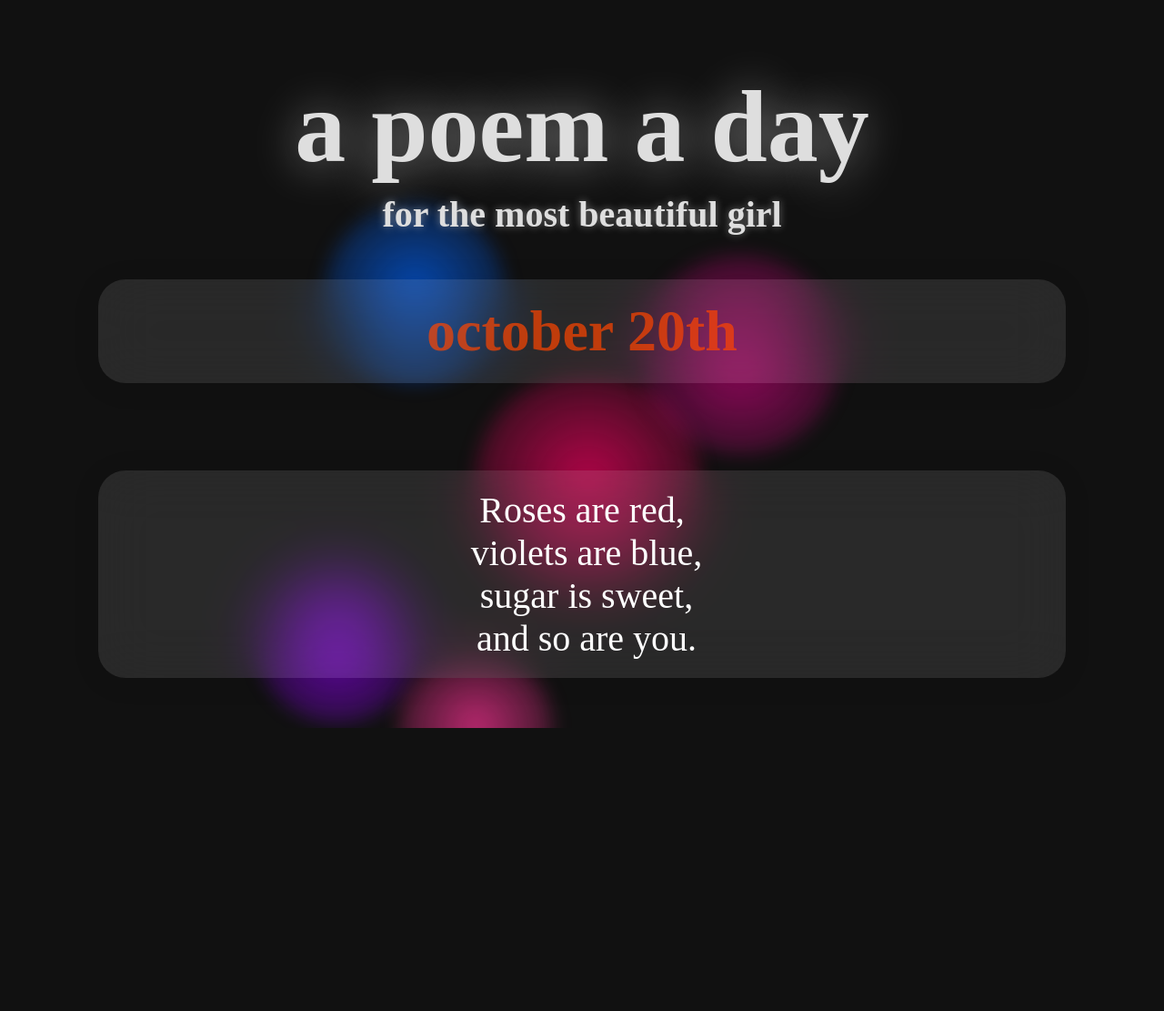
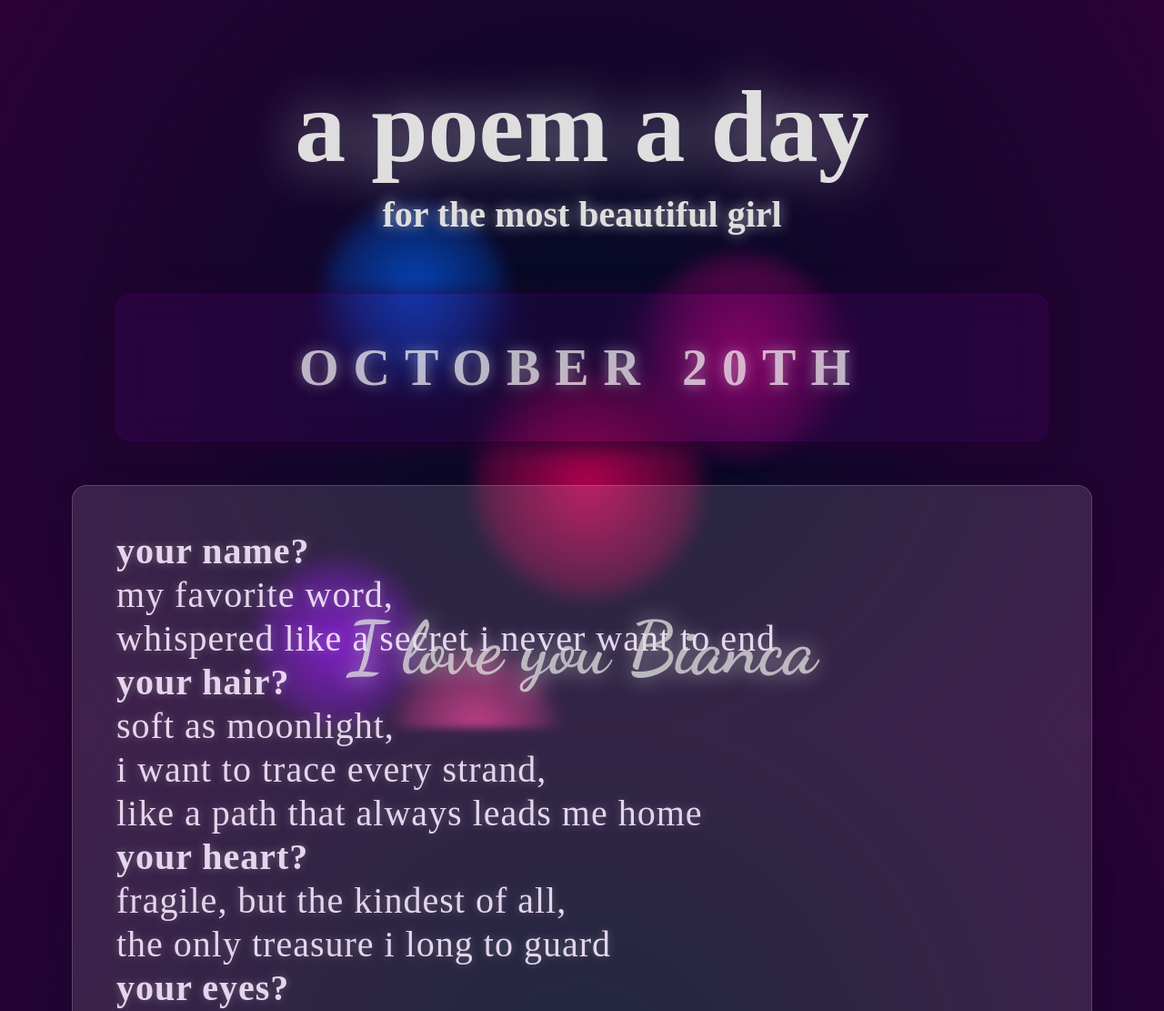
Before and after one commit to code4bebo/apoemaday, a plain HTML site: page index.html in a window 1280 px wide. Shown: the top 1111 px of the page at 91% size. Before the commit the page ends 800 px from the top, so only its background shows below. Drawn offline with Linux system fonts and the light colour scheme.

Commit message:
push latest state

```diff
--- a/index.html
+++ b/index.html
@@ -17,15 +17,16 @@
         <div class="light"></div>
     </div>
 
-    <div class="poem-container">
+    <div class="absolute-content">
         <h1>a poem a day</h1>
         <strong>for the most beautiful girl</strong>
-        <div class="glass-card">
+        <div class="glass-card date-header">
             <span id="date">this is glass</span>
         </div>
         <div id="poem" class="glass-card">
-
+            <span id="poem-text">An empty poem.</span>
         </div>
     </div>
+    <span class="signature">I love you Bianca</span>
 </body>
 </html>
--- a/script.js
+++ b/script.js
@@ -1,6 +1,6 @@
 window.onload = function() {
     const dateElement = document.getElementById("date");
-    const poemElement = document.getElementById("poem");
+    const poemElement = document.getElementById("poem-text");
     dateElement.innerHTML = getDateString();
     poemElement.innerHTML = getTodaysPoem();
 };
@@ -14,13 +14,19 @@ function getDateString() {
 }
 
 function getTodaysPoem() {
+    const baselineDate = new Date("2024-10-20");
+    const offsetInDays = Math.floor((new Date() - baselineDate) / (1000 * 60 * 60 * 24));
     const poems = getPoems();
-    return poems[0];
+    return poems[offsetInDays % poems.length];
 }
 
 function getPoems() {
     return [
-        "Roses are red,\n violets are blue,\n sugar is sweet,\n and so are you.",
+        "<b>your name?</b>\nmy favorite word,\nwhispered like a secret i never want to end\n" +
+        "<b>your hair?</b>\nsoft as moonlight,\ni want to trace every strand,\nlike a path that always leads me home</b>\n" +
+        "<b>your heart?</b>\nfragile, but the kindest of all,\nthe only treasure i long to guard\n" +
+        "<b>your eyes?</b>\noceans where my fears drown,\nleaving nothing but light\n" +
+        "<b>your lips?</b>\nmagnetic,\npulling me closer with every glance\n",
         "I carry your heart with me (I carry it in my heart) I am never without it (anywhere I go you go, my dear; and whatever is done by only me is"
     ]
 }
--- a/style.css
+++ b/style.css
@@ -1,3 +1,5 @@
+@import url('https://fonts.googleapis.com/css2?family=Dancing+Script:wght@700&display=swap');
+
 body {
     margin: 0;
     height: 100vh;
@@ -6,21 +8,22 @@ body {
     align-items: center;
     background-color: #111;
     overflow: hidden;
+    background: radial-gradient(circle, rgb(1, 11, 35) 0%, rgb(43, 1, 54) 100%);
 }
 
 h1 {
     font-size: 7rem;
     text-align: center;
     margin-bottom: .5rem;
-    text-shadow: 0 0 50px rgba(255, 255, 255, 0.5);
+    text-shadow: 0 0 60px rgba(255, 255, 255, 0.6);
 }
 
-.poem-container strong {
+.absolute-content strong {
     font-size: 2.5rem;
-    text-shadow: 0 0 10px rgba(255, 255, 255, 0.4);
+    text-shadow: 0 0 15px rgba(255, 255, 255, 0.6);
 }
 
-.poem-container {
+.absolute-content {
     position: absolute;
     color: #dedede;
     top: 0;
@@ -35,28 +38,64 @@ h1 {
 .glass-card {
     width: 80%;
     padding: 20px;
-    margin: 3rem 0;
-    font-size: 4rem;
-    border-radius: 30px;
-    background: rgba(255, 255, 255, 0.1); /* Semi-transparent background */
-    box-shadow: 0 4px 30px rgba(0, 0, 0, 0.1); /* Soft shadow for depth */
-    backdrop-filter: blur(30px); /* Blur effect behind the card */
-    -webkit-backdrop-filter: blur(10px); /* Safari support */
-    /*border: 1px solid rgba(255, 255, 255, 0.3); !* Thin border for glassy effect *!*/
-    color: white; /* Text color for contrast */
-    text-align: center;
+    margin-top: 2rem;
+    background: rgba(255, 255, 255, 0.12);
+    border-radius: 16px;
+    box-shadow: 0 4px 30px rgba(0, 0, 0, 0.1);
+    backdrop-filter: blur(5px); /* This blurs the background behind the card */
+    -webkit-backdrop-filter: blur(30px);
+    border: 1px solid rgba(255, 255, 255, 0.16);
+    color: white;
 }
 
+
 .glass-card span {
-    font-size: 4rem;
     font-weight: bold;
     opacity: 0.7;
-    color: orangered;
+}
+
+.date-header {
+    margin-top: 4rem;
+    text-align: center;
+    color: white;
+    text-transform: uppercase;
+    letter-spacing: 1rem;
+    font-size: 3.5rem;
+    padding: 3rem 0;
+    background: rgba(98, 2, 130, 0.19);
+    border-radius: 16px;
+    box-shadow: 0 4px 30px rgb(37, 0, 49);
+    backdrop-filter: blur(20px);
+    -webkit-backdrop-filter: blur(20px);
+    border: 1px solid rgba(98, 2, 130, 0.16);
+    text-shadow: 0 0 15px rgba(255, 255, 255, 0.6);
 }
 
 #poem {
+    padding: 3rem;
+    margin-top: 3rem;
+}
+
+#poem-text {
     white-space: pre-wrap;
+    letter-spacing: 1px;
     font-size: 2.5rem;
+    line-height: 3rem;
+    font-weight: lighter;
+    color: #f9e9ff;
+    text-shadow: 0 0 10px rgba(255, 255, 255, 0.3);
+    text-align: left;
+    opacity: .9;
+}
+
+.signature {
+    color: #dedede;
+    font-family: 'Dancing Script', cursive;
+    font-size: 5rem;
+    opacity: .8;
+    text-shadow: 0 0 25px rgba(255, 255, 255, 0.7);
+    position: absolute;
+    bottom: 5%;
 }
 
 .background {
```
